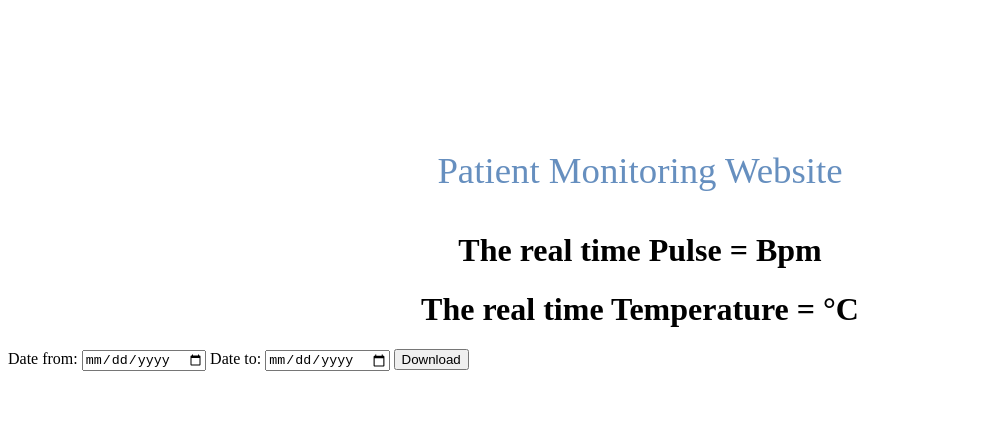
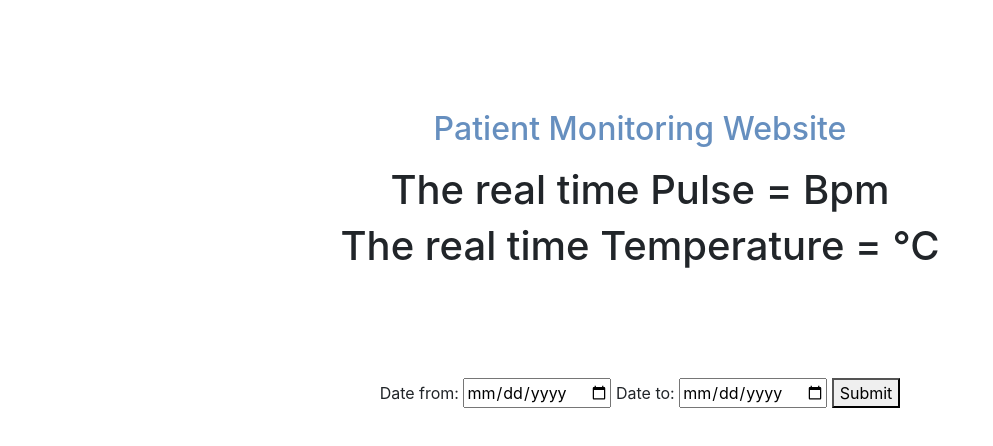
Before and after one commit to Gokul6726/My-IoT-Project, a website: page public/html/index.html in a window 1280 px wide. Shown: the whole page, without its empty margins (0-993 px from the left). Drawn offline with nearby package versions, Linux system fonts and the light colour scheme; no server answers.

Commit message:
third commit

```diff
--- a/public/html/index.html
+++ b/public/html/index.html
@@ -4,6 +4,8 @@
     <meta charset="utf-8">
     <title></title>
     <link rel="stylesheet" href="\styles\styles.css">
+    <link rel="stylesheet" href="https://cdn.jsdelivr.net/npm/bootstrap@4.3.1/dist/css/bootstrap.min.css" integrity="sha384-ggOyR0iXCbMQv3Xipma34MD+dH/1fQ784/j6cY/iJTQUOhcWr7x9JvoRxT2MZw1T" crossorigin="anonymous">
+    <!-- <link rel="stylesheet" href="https://maxcdn.bootstrapcdn.com/bootstrap/3.4.1/css/bootstrap.min.css"> -->
   </head>
   <!-- <script src="https://cdnjs.cloudflare.com/ajax/libs/Chart.js/2.9.4/Chart.js"></script> -->
   <body>
@@ -25,7 +27,7 @@
     <input id="dateInput1" type="date" name="from">
     <label for="dateInput2">Date to: </label>
     <input id="dateInput2" type="date" name="to">
-    <button type="submit" >Download</button>
+    <button type="submit" >Submit</button>
   </form>
 
 </div>
--- a/public/styles/styles.css
+++ b/public/styles/styles.css
@@ -19,3 +19,10 @@ h2{
   padding-top: 100px;
 
 }
+.submit-form{
+  align-content: center;
+  text-align:center;
+  position: relative;
+  padding-top: 100px;
+
+}
```
